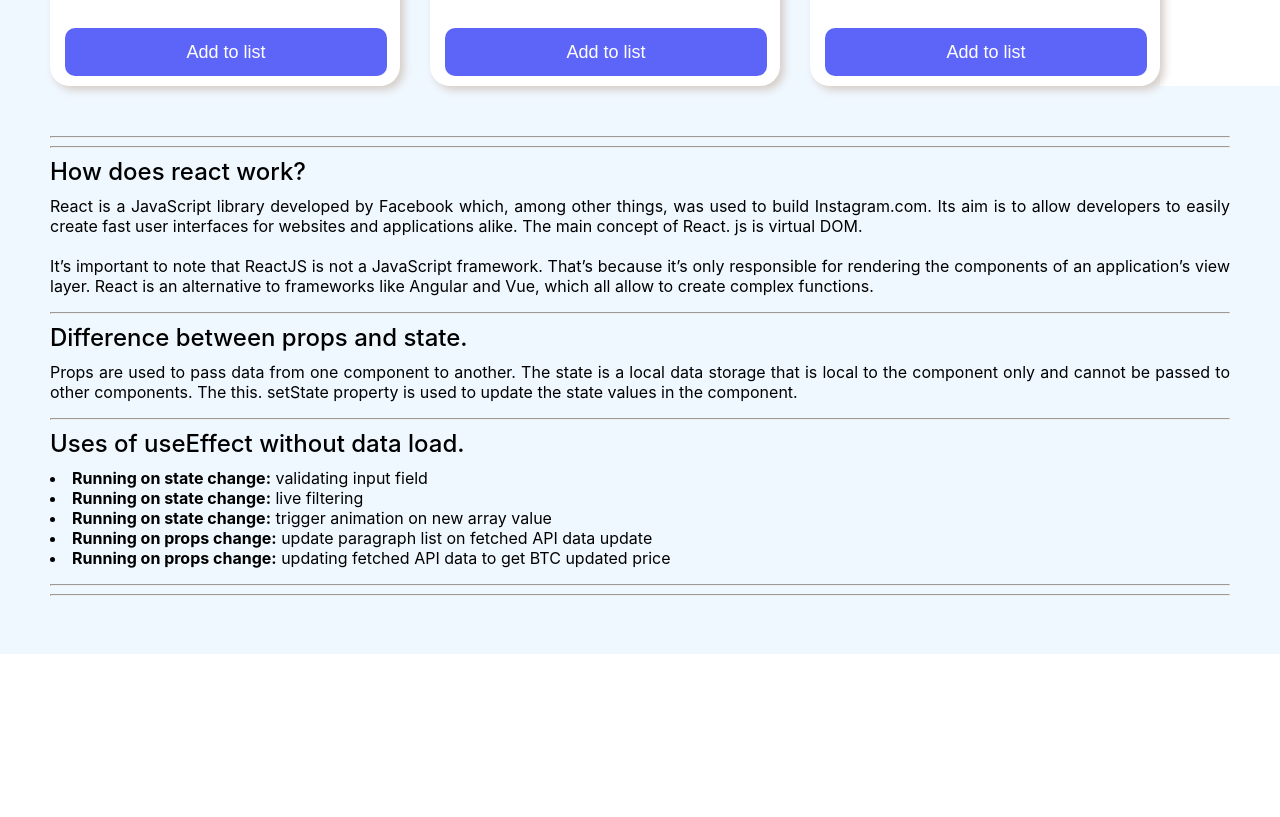
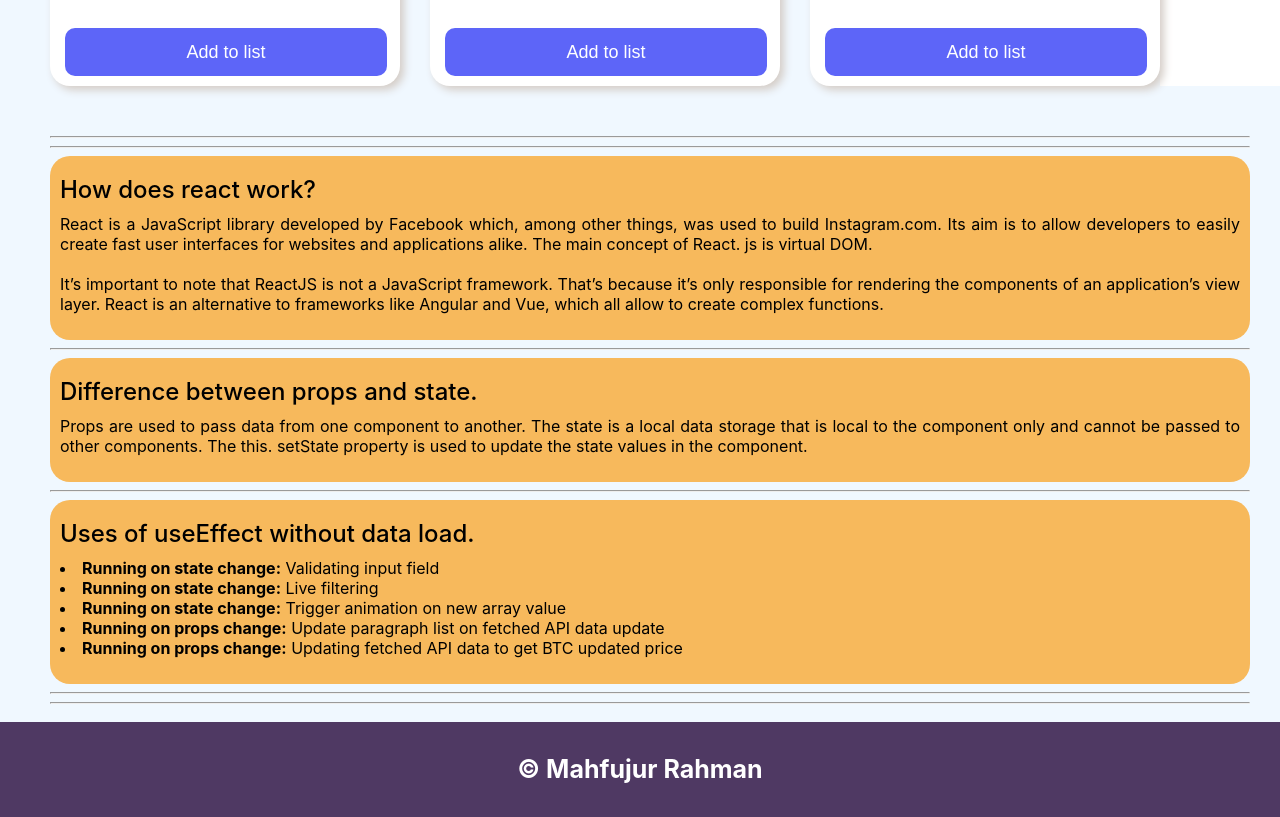
Before and after one commit to Mahfuj-HSTU/fitness-solution-ass-8, a React (Create React App) app: page / in a window 1280 px wide. Shown: the part 1800-2617 px from the top of the page. Before the commit the page ends 2454 px from the top, so only its background shows below. Built offline with nearby package versions, Linux system fonts and the light colour scheme.

Commit message:
final commit

```diff
--- a/src/components/Blog/Blog.css
+++ b/src/components/Blog/Blog.css
@@ -0,0 +1,5 @@
+.blog-container {
+	background-color: #f7b95c;
+	padding: 10px;
+	border-radius: 20px;
+}
--- a/src/components/Blog/Blog.js
+++ b/src/components/Blog/Blog.js
@@ -1,27 +1,28 @@
 import React from 'react';
+import './Blog.css'
 
 const Blog=() => {
     return (
         <div>
             <hr /><hr />
-            <div>
+            <div className='blog-container'>
                 <h3>How does react work?</h3>
                 <p>React is a JavaScript library developed by Facebook which, among other things, was used to build Instagram.com. Its aim is to allow developers to easily create fast user interfaces for websites and applications alike. The main concept of React. js is virtual DOM. <br /><br /> It’s important to note that ReactJS is not a JavaScript framework. That’s because it’s only responsible for rendering the components of an application’s view layer. React is an alternative to frameworks like Angular and Vue, which all allow to create complex functions.</p>
             </div>
             <hr />
-            <div>
+            <div className='blog-container'>
                 <h3>Difference between props and state.</h3>
                 <p>Props are used to pass data from one component to another. The state is a local data storage that is local to the component only and cannot be passed to other components. The this. setState property is used to update the state values in the component.</p>
             </div>
             <hr />
-            <div>
+            <div className='blog-container'>
                 <h3>Uses of useEffect without data load.</h3>
                 <p>
-                    <li><b>Running on state change:</b> validating input field</li>
-                    <li><b>Running on state change:</b> live filtering</li>
-                    <li><b>Running on state change:</b> trigger animation on new array value</li>
-                    <li><b>Running on props change:</b> update paragraph list on fetched API data update</li>
-                    <li><b>Running on props change:</b> updating fetched API data to get BTC updated price</li>
+                    <li><b>Running on state change:</b> Validating input field</li>
+                    <li><b>Running on state change:</b> Live filtering</li>
+                    <li><b>Running on state change:</b> Trigger animation on new array value</li>
+                    <li><b>Running on props change:</b> Update paragraph list on fetched API data update</li>
+                    <li><b>Running on props change:</b> Updating fetched API data to get BTC updated price</li>
                 </p>
             </div>
             <hr /><hr />
--- a/src/components/Container/Container.css
+++ b/src/components/Container/Container.css
@@ -1,12 +1,10 @@
 .main-div {
 	background-color: aliceblue;
-	/* background-color: rgb(59, 105, 146); */
 }
 
 .main-container {
 	display: grid;
 	grid-template-columns: 4fr 1fr;
-	/* padding: 20px; */
 	padding-left: 50px;
 }
 .aside-container {
@@ -30,8 +28,9 @@ h3 {
 .blog {
 	width: auto;
 	margin: 50px;
+	margin-right: 30px;
 	margin-bottom: 0;
-	padding-bottom: 50px;
+	padding-bottom: 10px;
 	text-align: justify;
 }
 
--- a/src/components/Container/Container.js
+++ b/src/components/Container/Container.js
@@ -5,6 +5,7 @@ import Aside from '../Aside/Aside';
 import Blog from '../Blog/Blog';
 import Cart from '../Cart/Cart';
 import './Container.css';
+import Footer from '../Footer/Footer';
 
 const Container=() => {
     const [trainers, setTrainer]=useState([])
@@ -41,6 +42,9 @@ const Container=() => {
             <div className="blog">
                 <Blog></Blog>
             </div>
+            <div>
+                <Footer></Footer>
+            </div>
         </div>
     );
 };
--- /dev/null
+++ b/src/components/Footer/Footer.css
@@ -0,0 +1,9 @@
+.footer {
+	text-align: center;
+	padding: 10px;
+	background-color: #4f3963;
+	color: #fff;
+}
+.footer h4 {
+	font-size: 25px;
+}
--- /dev/null
+++ b/src/components/Footer/Footer.js
@@ -0,0 +1,12 @@
+import React from 'react';
+import './Footer.css'
+
+const Footer=() => {
+    return (
+        <div className='footer'>
+            <h4> &copy; Mahfujur Rahman</h4>
+        </div>
+    );
+};
+
+export default Footer;
```
